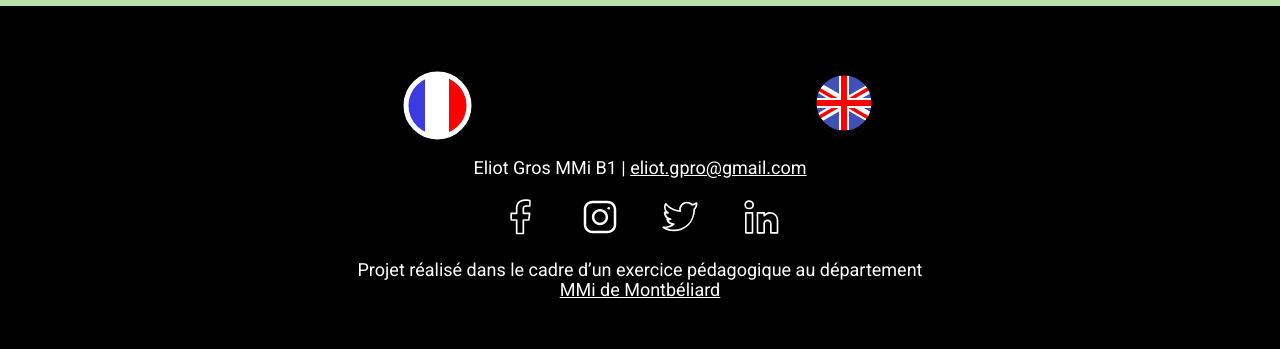
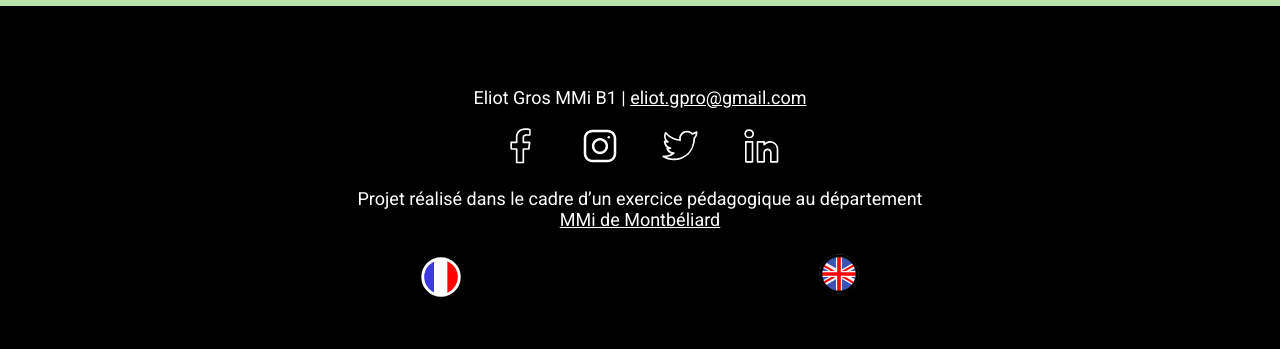
Before and after one commit to gros-eliot/Equalshare, a plain HTML site: page index.html in a window 1280 px wide. Shown: the part 2861-3210 px from the top of the page. Drawn offline with nearby package versions, Linux system fonts and the light colour scheme; a web font is replaced by a local one.

Commit message:
MAJ CSS (beta4.1)

```diff
--- a/index.html
+++ b/index.html
@@ -150,11 +150,6 @@
 
     <footer class="footerpage container">
 
-        <div class="footerpage__lang">
-            <img src="assets/icones/Drapeau_fr_selec.svg" alt="LANGUE FRANçAISE ACTIVé" class="footer__lang-img">
-            <a href="/"><img src="assets/icones/Dreapeau_ang.svg" alt="LANGUE ANGLAISE DéSACTIVé" class="footer__lang-img"></a>
-        </div>
-
         <p> Eliot Gros MMi B1  | <a href="mailto:eliot.gpro@gmail.com" class="footer__link">eliot.gpro@gmail.com<i></i></a></p>
 
         <ul class="footer__list listUnstyled footerpage__icon">
@@ -166,6 +161,11 @@
 
         <p>Projet réalisé dans le cadre d’un exercice pédagogique au département <br>
             <a href="http://mmimontbeliard.com/" class="footer__link">MMi de Montbéliard</a></p>
+
+        <div class="footerpage__lang">
+            <img src="assets/icones/Drapeau_fr_selec.svg" alt="LANGUE FRANçAISE ACTIVé" class="footer__lang-img">
+            <a href="/" class="footerpage__lang-link"><img src="assets/icones/Dreapeau_ang.svg" alt="LANGUE ANGLAISE DéSACTIVé" class="footer__lang-img"></a>
+        </div>
     </footer>
 </body>
 </html>
--- a/src/css/layout/footer.css
+++ b/src/css/layout/footer.css
@@ -25,6 +25,14 @@
   padding-top: 10vh;
 }
 
+/*animation haut de page*/
+/* EN CONSTRUCTION !!!!
+  .back__button__link:active {
+    transition: 1000ms ease-in-out;
+  }
+  */
+
+
 
 /* icones réseaux sociaux*/
 .footerpage__icon {
@@ -38,6 +46,7 @@
     height: 5vh;
   }
 
+          /* animation réseaux sociaux*/
 .footerpage__iconli:hover {
   filter: opacity(80%);
   transform: rotate(360deg);
@@ -49,12 +58,16 @@
     display: flex;
     align-items: center;
     justify-content: space-evenly;
+    margin-top: 3vh;
     margin-bottom: 2vh;
   }
+/*animation langue*/
 
-/*animation haut de page*/
-/* EN CONSTRUCTION !!!!
-  .back__button__link:active {
-    transition: 1000ms ease-in-out;
+.footerpage__lang-link:hover {
+  transform: rotate(360deg);
+  transition: transform 500ms ease-in-out;
+}
+/* taille des images (langues)*/
+  .footer__lang-img {
+    width: 40px;
   }
-  */
```
